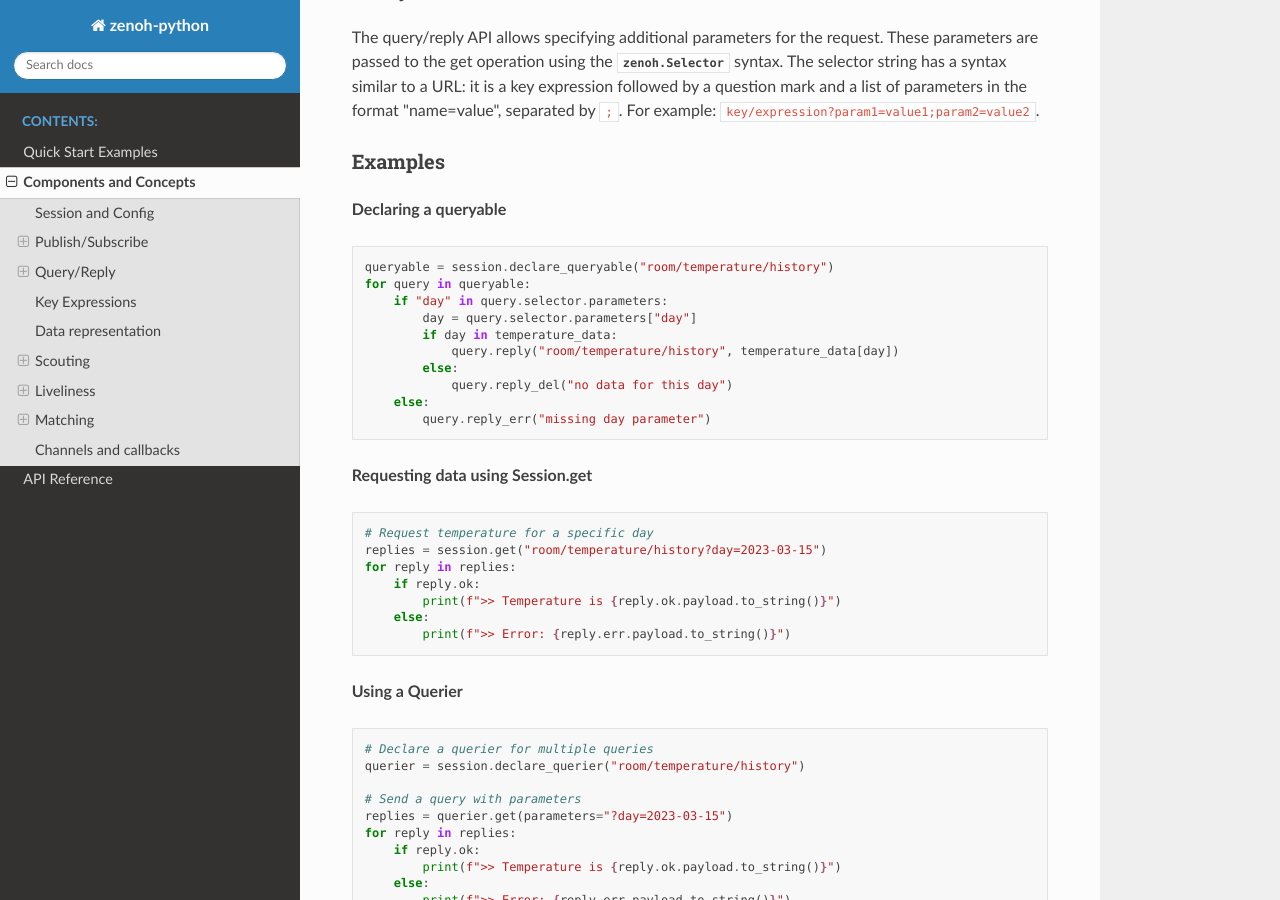
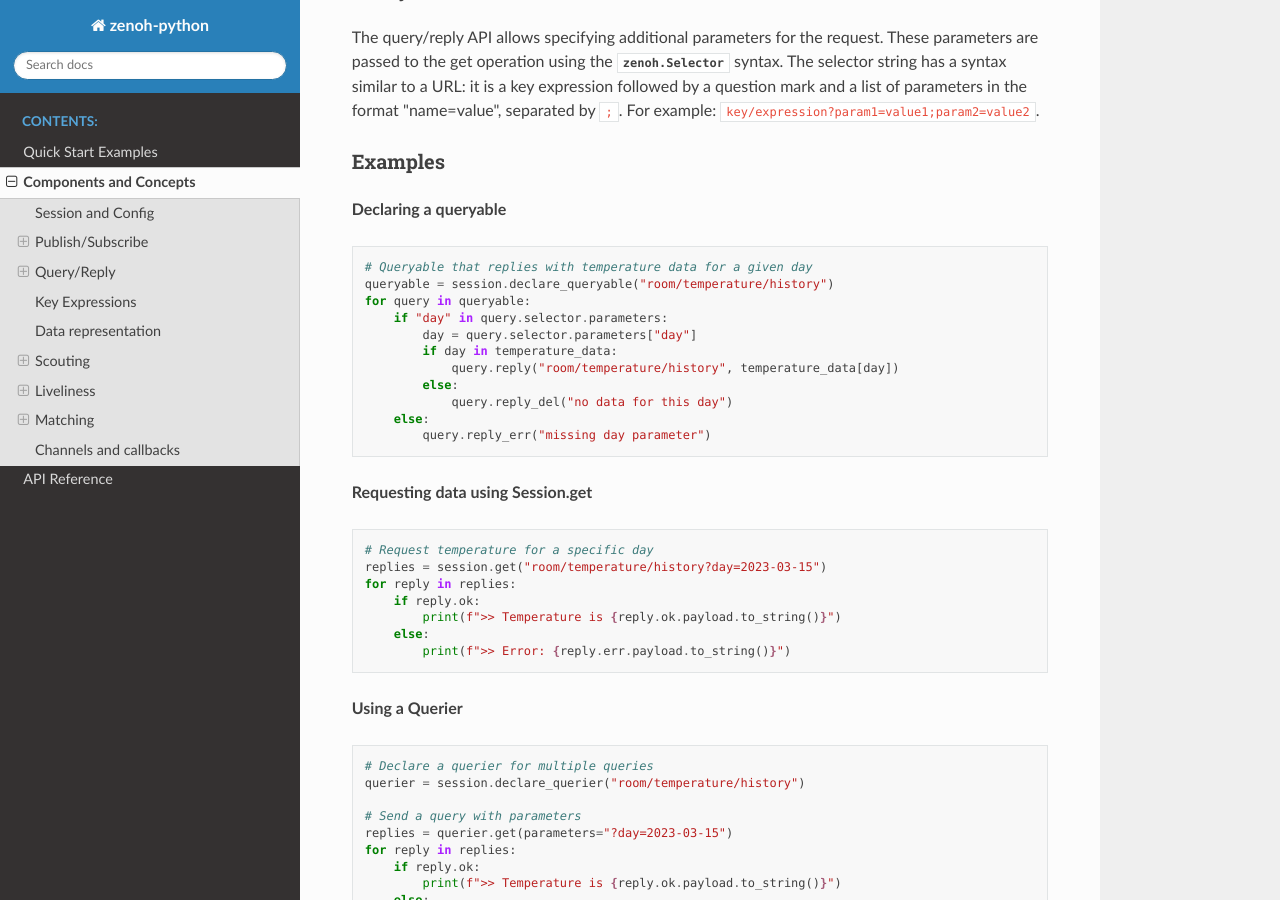
Before and after one commit to eclipse-zenoh/zenoh-python, a Sphinx documentation site: the page built from docs/concepts.rst, in a window 1280 px wide and 900 px high, scrolled down 1903 px. Built offline with Sphinx 7.4.7 and the Read the Docs theme 3.1.0, drawn with Linux system fonts in a browser that asks for light colours; some of the changed lines change nothing that is shown.

Commit message:
queryable test

```diff
--- a/docs/concepts.rst
+++ b/docs/concepts.rst
@@ -105,7 +105,7 @@
 
 .. literalinclude:: examples/query_queryable.py
    :language: python
-   :lines: 10-19
+   :lines: 19-29
 
 **Requesting data using Session.get**
 
--- a/docs/examples/query_queryable.py
+++ b/docs/examples/query_queryable.py
@@ -6,6 +6,16 @@
 # Sample data
 temperature_data = {"2023-03-15": "22.5°C", "2023-03-16": "23.1°C"}
 
+# Test support: send query in background
+import time
+import threading
+def send_query():
+    time.sleep(0.1)
+    for _ in session.get("room/temperature/history?day=2023-03-15"):
+        pass
+threading.Thread(target=send_query, daemon=True).start()
+
+# DOC_EXAMPLE_START
 # Queryable that replies with temperature data for a given day
 queryable = session.declare_queryable("room/temperature/history")
 for query in queryable:
@@ -17,3 +27,5 @@
             query.reply_del("no data for this day")
     else:
         query.reply_err("missing day parameter")
+# DOC_EXAMPLE_END
+    break  # Exit after first query
```
